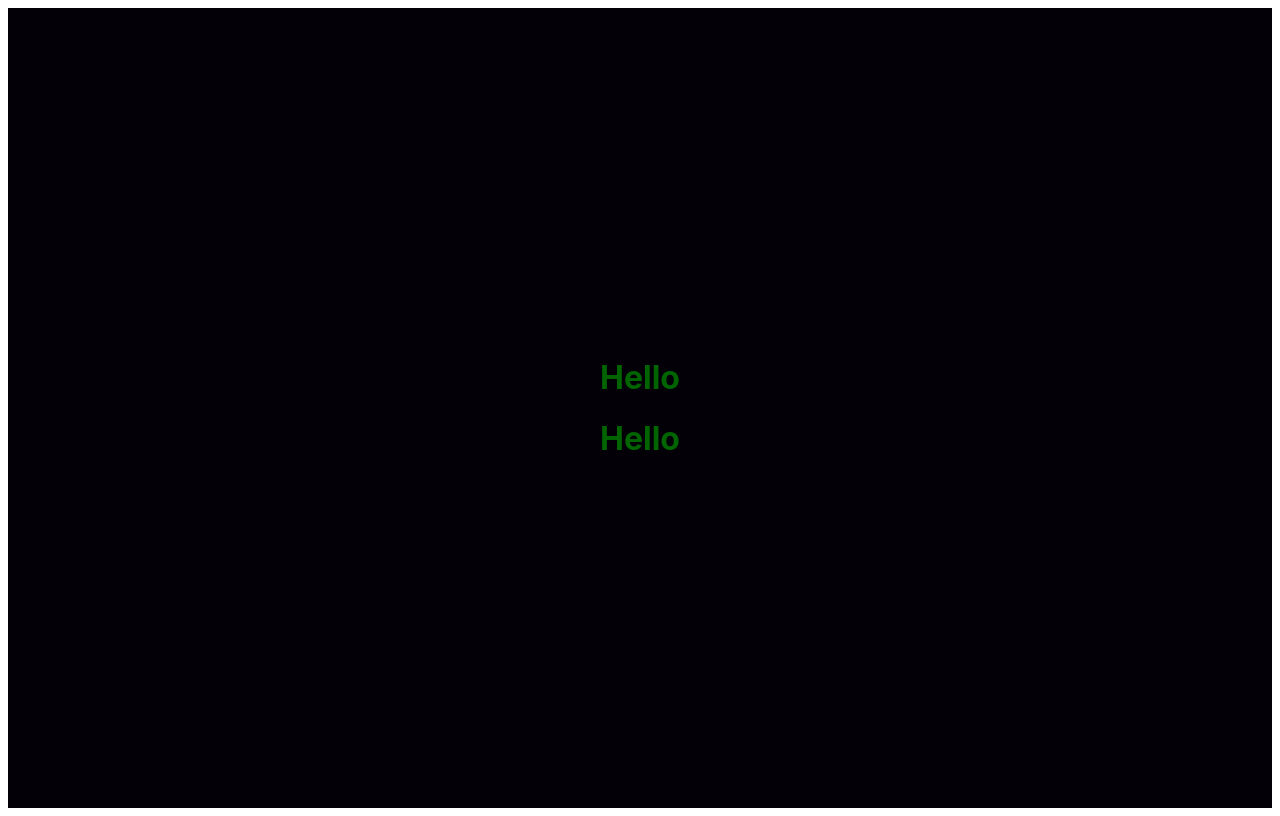
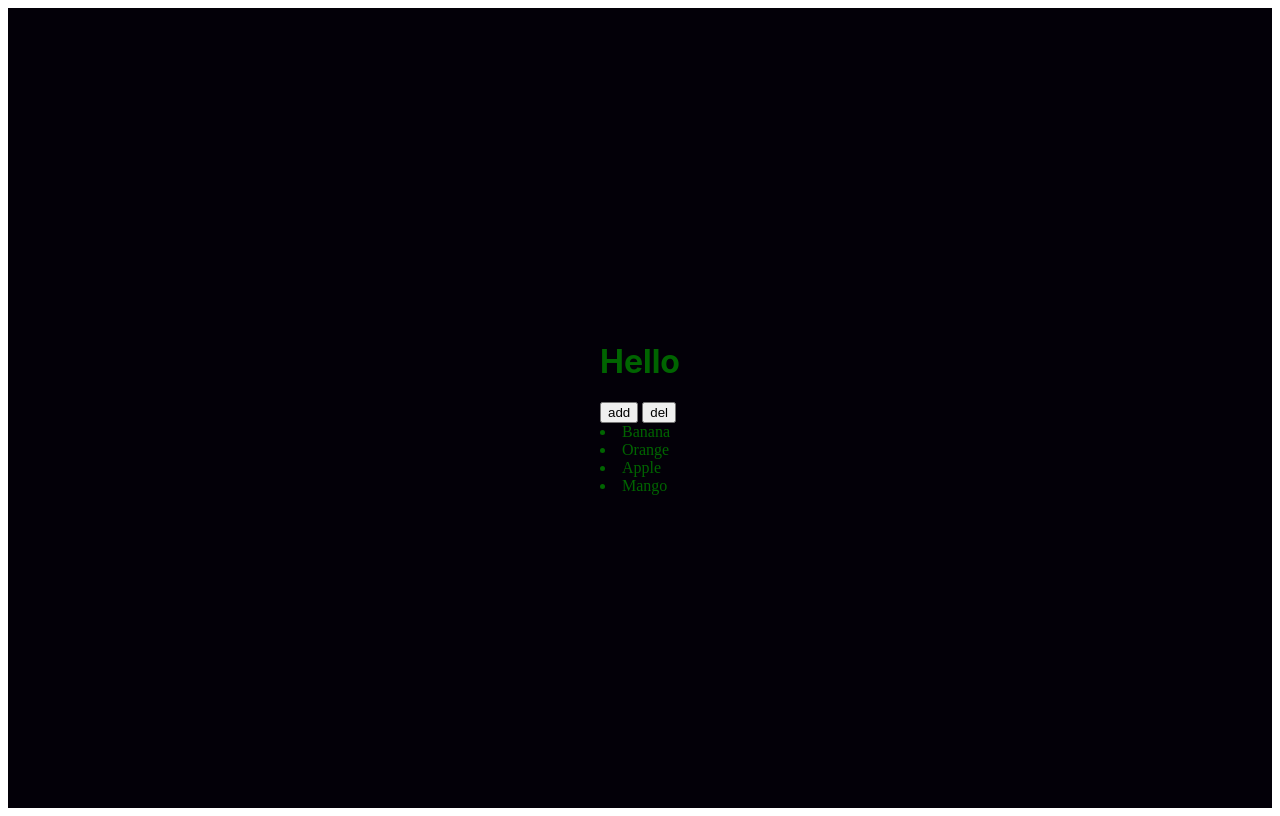
Before and after one commit to krishtelco/react-flex-arrayobjects, a React (Create React App) app: page / in a window 1280 px wide. Built offline with nearby package versions, Linux system fonts and the light colour scheme.

Commit message:
1 file modified

```diff
--- a/src/App.js
+++ b/src/App.js
@@ -1,13 +1,28 @@
-import React from 'react';
+import React, { useState } from 'react';
 import './style.css';
 
 export default function App() {
+  const [fruits, setFruits] = useState(['Banana', 'Orange', 'Apple', 'Mango']);
+
+  const onsubmit = () => {
+    setFruits([...fruits, 'newfruit']);
+  };
+  const ondelete = (item) => {
+    let oldfruits = [...fruits];
+
+    oldfruits.splice(oldfruits.indexOf(item), 1);
+
+    setFruits([...oldfruits]);
+  };
   return (
     <div className="flexbox">
       <div className="flexitem">
-      <h1>Hello </h1>
-      <h1>Hello </h1>
-
+        <h1>Hello </h1>
+        <button onClick={onsubmit}>add</button>{' '}
+        <button onClick={() => ondelete('Apple')}>del</button>
+        {fruits.map((fruit) => (
+          <li>{fruit}</li>
+        ))}
       </div>
     </div>
   );
```
